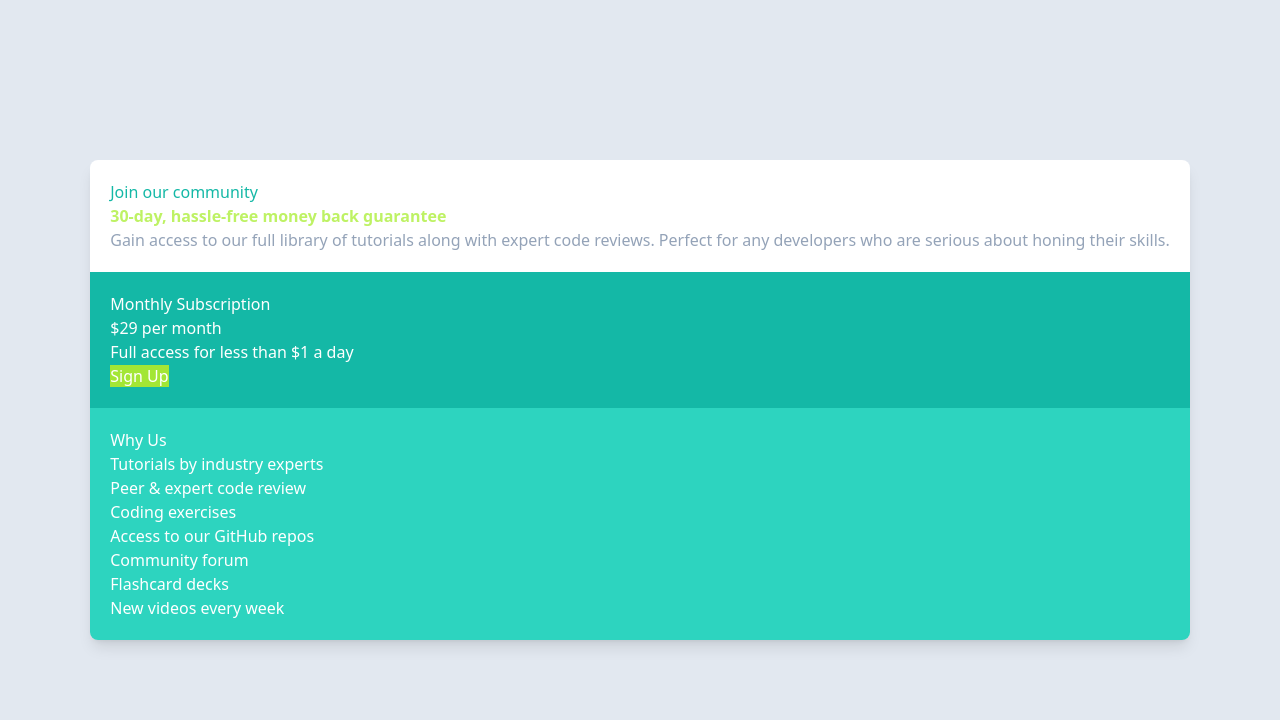
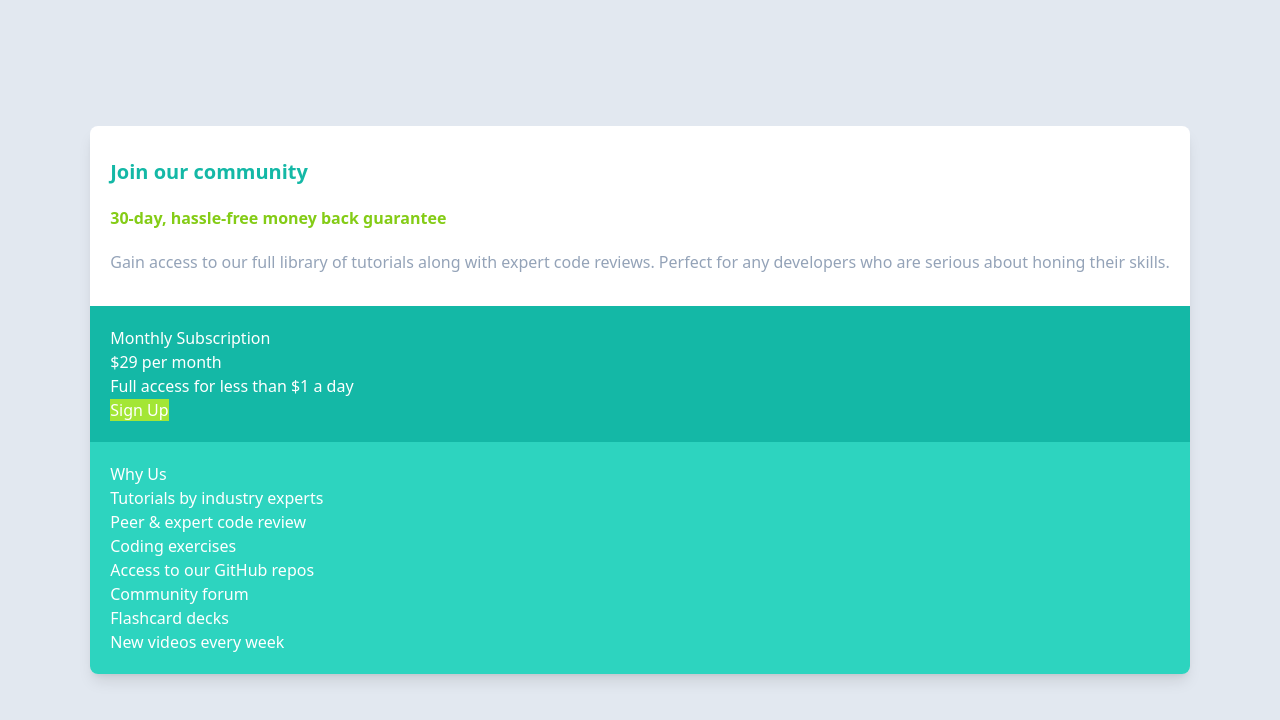
Before and after one commit to cacosted/single-price-component, a website: page index.html in a window 1280 px wide. Drawn offline with Linux system fonts and the light colour scheme.

Commit message:
add style yo first section

```diff
--- a/index.html
+++ b/index.html
@@ -11,10 +11,10 @@
 </head>
 <body class="bg-slate-200 min-h-screen font-sans px-8 flex justify-center items-center">
   <main class="shadow-lg rounded-lg overflow-hidden">
-    <section class="bg-white p-5 text-slate-400">
-      <h1 class="text-teal-500">Join our community</h1>
+    <section class="bg-white px-5 py-8 text-slate-400">
+      <h1 class="text-teal-500 text-xl font-semibold">Join our community</h1>
 
-      <strong class="text-lime-300">30-day, hassle-free money back guarantee</strong>
+      <strong class="text-lime-500 block my-5">30-day, hassle-free money back guarantee</strong>
 
       <p>Gain access to our full library of tutorials along with expert code reviews. Perfect for any developers who are serious about honing their skills.
       </p>
```
Also changed, not shown: main.css.
